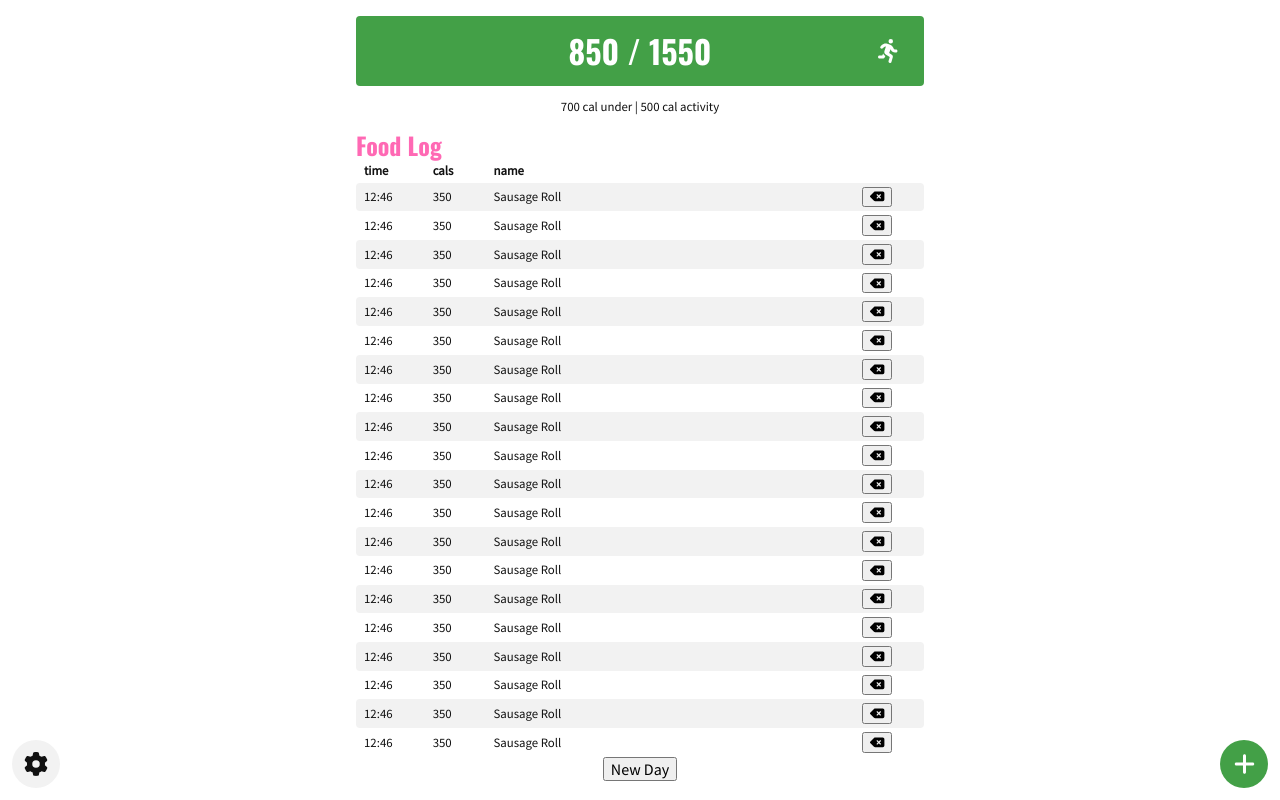
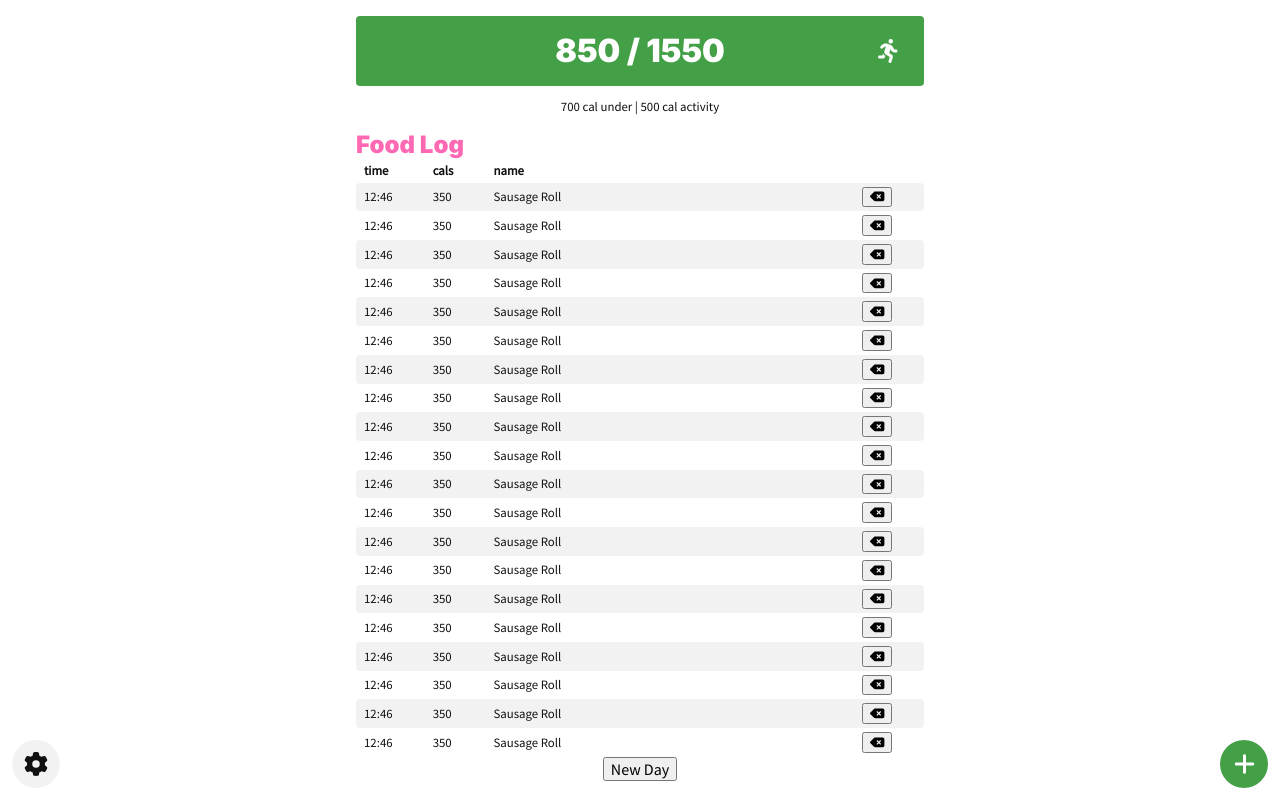
Before and after one commit to jelleenet/caltrack, a Vue app: page / in a window 1280 px wide. Built offline with nearby package versions, Linux system fonts and the light colour scheme.

Commit message:
Changed header font

```diff
--- a/src/styles/_typography.scss
+++ b/src/styles/_typography.scss
@@ -1,6 +1,6 @@
 @mixin header-font {
-  font-family: 'Oswald', sans-serif;
-  font-weight: 700;
+  font-family: 'Inter', sans-serif;
+  font-weight: 900;
   line-height: 1.2;
 }
 
--- a/src/styles/base.scss
+++ b/src/styles/base.scss
@@ -1,4 +1,4 @@
-@import url('https://fonts.googleapis.com/css2?family=Oswald:wght@700&family=Source+Sans+Pro&display=swap');
+@import url('https://fonts.googleapis.com/css2?family=Inter:wght@900&family=Source+Sans+Pro&display=swap');
 @import '@/../node_modules/normalize.css/normalize.css';
 @import './spacing';
 @import './colors';
```
